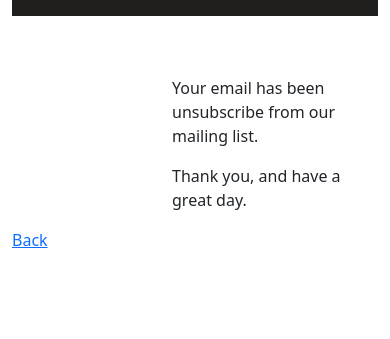
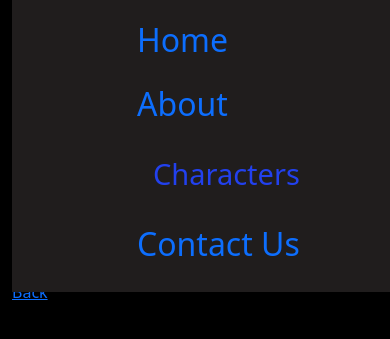
Before and after one commit to ZhouSusan/Nope, a Flask app: page /unsubscribe in a window 390 px wide; the page is wider, and only the part inside the window is pictured. Shown: the top 339 px of that part. Run offline with Flask 2, Linux system fonts and the light colour scheme.

Commit message:
"added media queries and updated Css"

```diff
--- a/flask_app/static/css/style.css
+++ b/flask_app/static/css/style.css
@@ -1,16 +1,26 @@
 * {
     padding: 0;
     margin: 0;
+}
+
+.container{
+    width: 1172px;
 }
 
 /* Nav-bar */
 
 nav {
     margin-bottom: 60px;
+    background: black;
+}
+
+#nav-bar {
+    width: auto;
+    height: 200px;
 }
 
 .navbar-collapse > ul > li {
-    margin-left: 150px;
+    margin-left: 125px;
     font-size: xx-large;
 }
 
@@ -58,25 +68,26 @@
 /* index page*/
 #image-box {
     background-color: lightgreen;
-    width: 1200px;
+    width: 815px;
     margin-top: 100px;
-    margin-left: 55px;
+    margin-left: 130px;
     padding-top: 60px;
 }
 
 #background-img {
     position: relative;
-    top: 25px;
-    left: 62px;
+    left: 12.5%;
 }
 
-#background-img, .welcome-text, form {
+.welcome-text, form {
     margin-left: 160px;
 }
 
 #background-img > img{
-    width: 800px;
+    width: 75%;
+    height: 25%;
     border: 15px solid white;
+    margin-top: 5%;
 }
 
 .mailing-list{
@@ -102,22 +113,19 @@
     flex-direction: row;
 }
 
-.update-btn {
-    margin-left: 5px;
-}
-
 .first-text {
     position: relative;
-    bottom: 290px;
-    left: 265px;
+    bottom: 225px;
+    left: 123px;
     font-family: cursive;
     font-style: oblique;
     font-size: 6.5rem;
 }
 
 .bottom-box {
-    margin-left: 140px;
+    margin-left: 5%;
 }
+
 
 /*contact form */
 .contact-box {
@@ -129,11 +137,20 @@
 }
 
 .contact-btn {
-    margin-top: 40px;
-    margin-left: 18px;
+    margin-top: 46%;
+    margin-left: 15%;
 }
 
+.unsubscribe-btn{
+    margin-top: 2%;
+    margin-left: 7%;
+}
 
+.update-btn {
+    width: 51%;
+    margin-top: -28%;
+    margin-left: 60%;
+}
 
 /* About HTML */
 .about-box {
@@ -185,3 +202,31 @@
     height: 50px;
     margin-left: 30px;
 }
+
+
+.button {
+    background-color: #1c87c9;
+    border: none;
+    color: white;
+    padding: 2px 5px;
+    text-align: center;
+    text-decoration: none;
+    display: inline-block;
+    font-size: 20px;
+    margin: 2px 1px;
+    cursor: pointer;
+}
+
+@media (min-width: 300px) {
+    .navbar-expand-lg .navbar-collapse {
+    display: flex!important;
+    flex-basis: auto;
+    }
+}
+
+@media only screen and (min-width: 300px) {
+    body {
+        width: 100%;
+        background: black
+    }
+}
```
